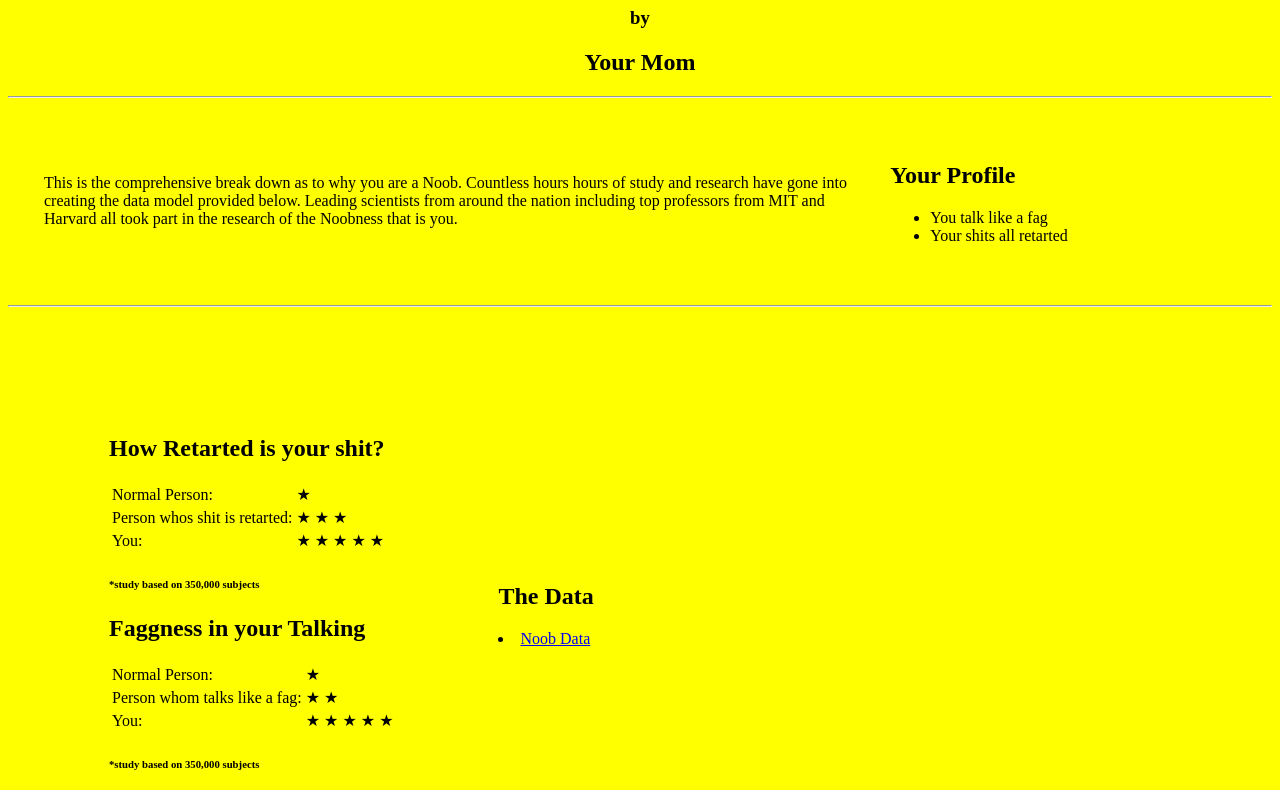
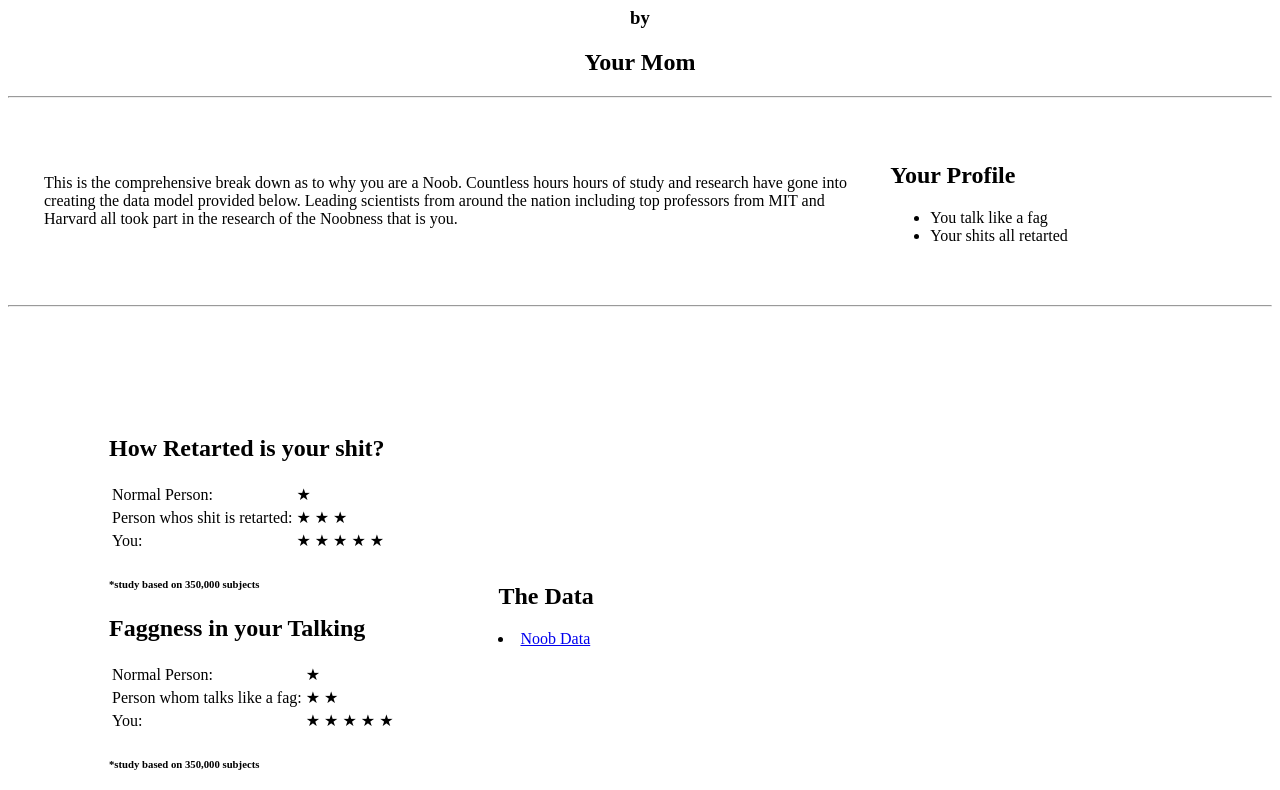
Before and after one commit to GnarMander/cv, a plain HTML site: page index.html in a window 1280 px wide. Shown: the part 84-874 px from the top of the page. Drawn offline with Linux system fonts and the light colour scheme.

Commit message:
Update index.html

```diff
--- a/index.html
+++ b/index.html
@@ -6,7 +6,7 @@
   <title>&#128557; Noob Life &#128557;</title>
 </head>
 
-<body style="background-color:yellow;">
+<body style="background-color:eeeeee;">
   <hr size="3" noshade>
   <center>
     <h1>Why you're a Noob</h1>
```
